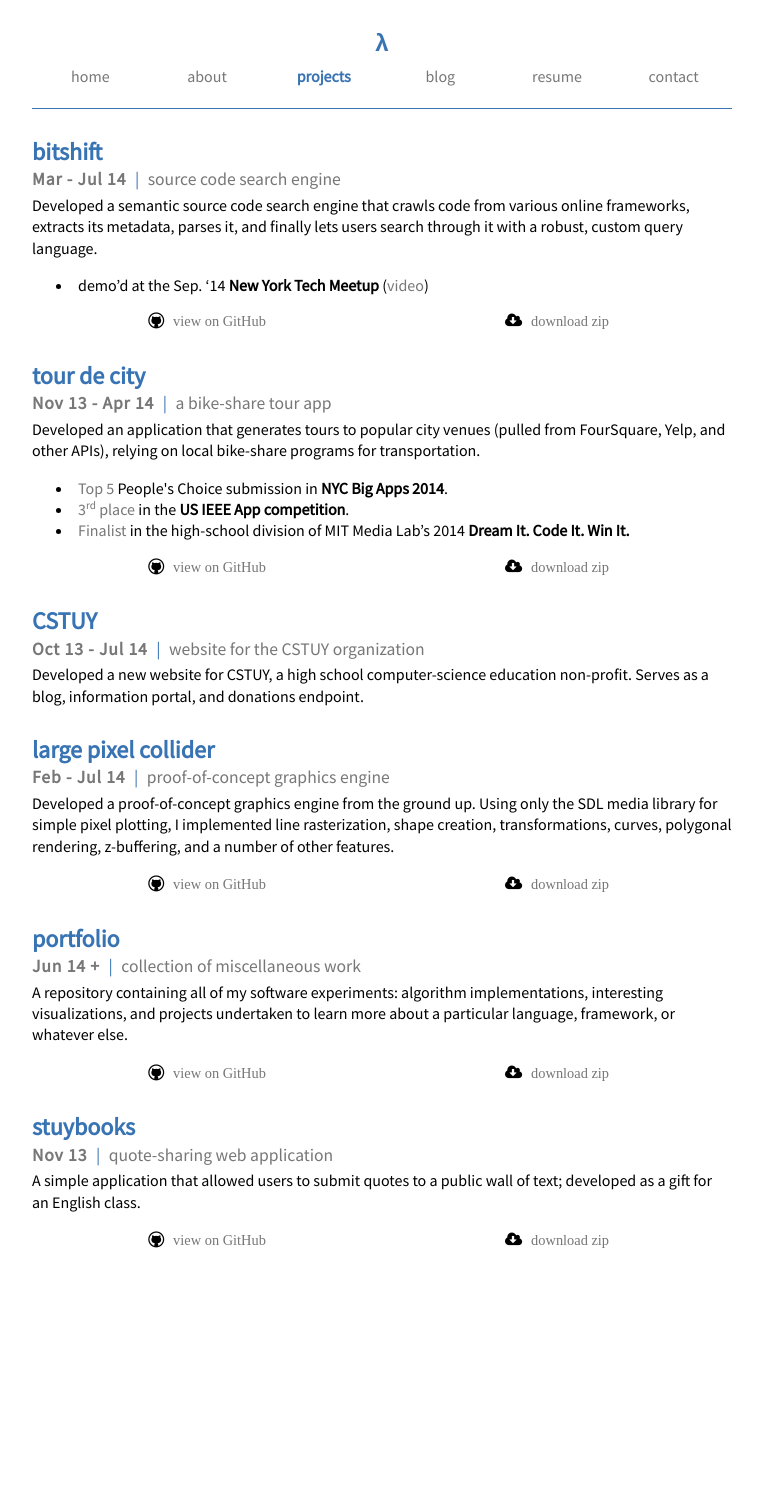
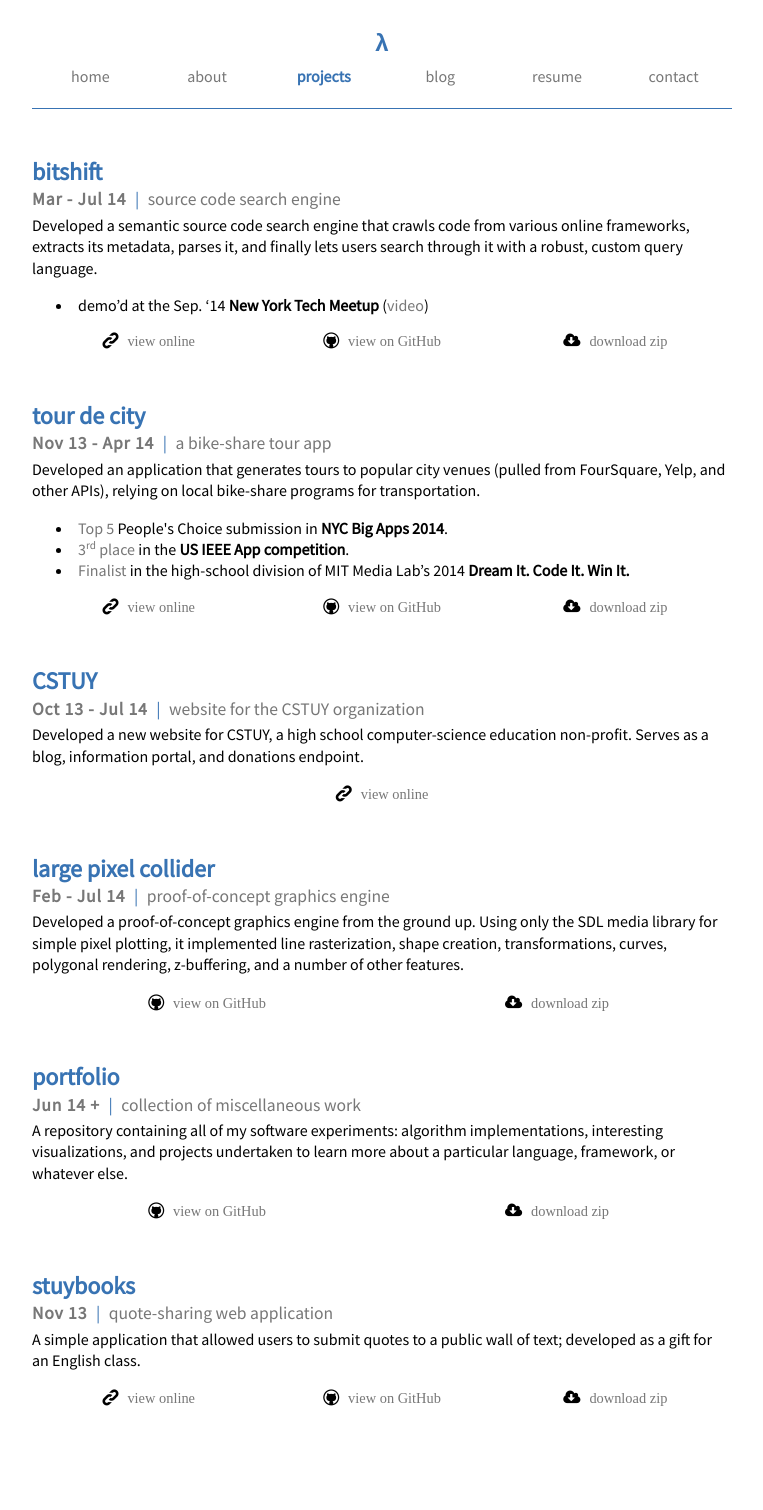
Before and after one commit to sevko/sevko.github.io, a Jekyll site: the page built from projects/index.html, in a window 1280 px wide. Shown: the whole page, without its empty margins (258-1021 px from the left). Built offline with Jekyll 4.4.1, drawn with Linux system fonts in a browser that asks for light colours; some web fonts are replaced; before the commit the page ends 1331 px from its top, so only the background shows below that.

Commit message:
Add urls to projects data. Account for only 1 link.
_data/projects.yml
	-Add URLs to all applicable projects.

css/projects.sass, projects/index.html
	-Account for the presence of a link to the project in the
	absence of any GitHub links, which was otherwise getting thrown
	own.

```diff
--- a/_data/projects.yml
+++ b/_data/projects.yml
@@ -1,5 +1,6 @@
 - name: bitshift
   time: Mar - Jul 14
+  url: http://bitshift.it
   tagline: source code search engine
   description: |
       Developed a semantic source code search engine that crawls code
@@ -15,6 +16,7 @@
 
 - name: tour de city
   time: Nov 13 - Apr 14
+  url: http://tour-de-city.com
   tagline: a bike-share tour app
   description: |
     Developed an application that generates tours to popular city venues
@@ -34,6 +36,7 @@
 
 - name: CSTUY
   time: Oct 13 - Jul 14
+  url: http://cstuy.org
   tagline: website for the CSTUY organization
   description: Developed a new website for CSTUY, a high school
     computer-science education non-profit. Serves as a blog, information
@@ -43,7 +46,7 @@
   time: Feb - Jul 14
   tagline: proof-of-concept graphics engine
   description: Developed a proof-of-concept graphics engine from the ground up.
-    Using only the SDL media library for simple pixel plotting, I implemented
+    Using only the SDL media library for simple pixel plotting, it implemented
     line rasterization, shape creation, transformations, curves, polygonal
     rendering, z-buffering, and a number of other features.
   github:
@@ -63,6 +66,7 @@
 
 - name: stuybooks
   time: Nov 13
+  url: http://stuybooks.com
   tagline: quote-sharing web application
   description: A simple application that allowed users to submit quotes to a
     public wall of text; developed as a gift for an English class.
--- a/css/projects.sass
+++ b/css/projects.sass
@@ -10,7 +10,7 @@ div#projects
 	padding-bottom: 50px
 
 div.project
-	margin: 30px 0
+	margin: 50px 0
 
 	>div.text, >img
 		display: inline-block
@@ -59,11 +59,14 @@ div.project
 		text-align: center
 		width: 100%
 
-		&#links_3 > div
-			width: 33.33%
+		&#links_1 > div
+			width: 100%
 
 		&#links_2 > div
 			width: 50%
+
+		&#links_3 > div
+			width: 33.33%
 
 		div
 			display: inline-block
--- a/projects/index.html
+++ b/projects/index.html
@@ -17,23 +17,25 @@ sitemap:
 				<span>{{ project.tagline }}</span>
 			</div>
 			<div class="description">{{ project.description | markdownify }}</div>
-			{% if project.github %}
+			{% if project.url or project.github %}
 				<div class="links"
-					{% if project.url %}
+					{% if project.url and project.github %}
 						id="links_3"
+					{% else if project.github %}
+						id="links_2"
 					{% else %}
-						id="links_2"
+						id="links_1"
 					{% endif %}>
 					{% if project.url %}
 						<div class="website">
 							<a href="{{ project.url }}">view online</a>
 						</div
-					>{% endif %}<div class="github">
+					>{% endif %}{% if project.github %}<div class="github">
 						<a href="https://github.com/{{ project.github.url }}">view on GitHub</a>
 					</div
 					><div class="download">
 						<a href="https://github.com/{{ project.github.url }}/archive/{{ project.github.branch }}.zip">download zip</a>
-					</div>
+					</div>{% endif %}
 				</div>
 			{% endif %}
 		</div>
```
